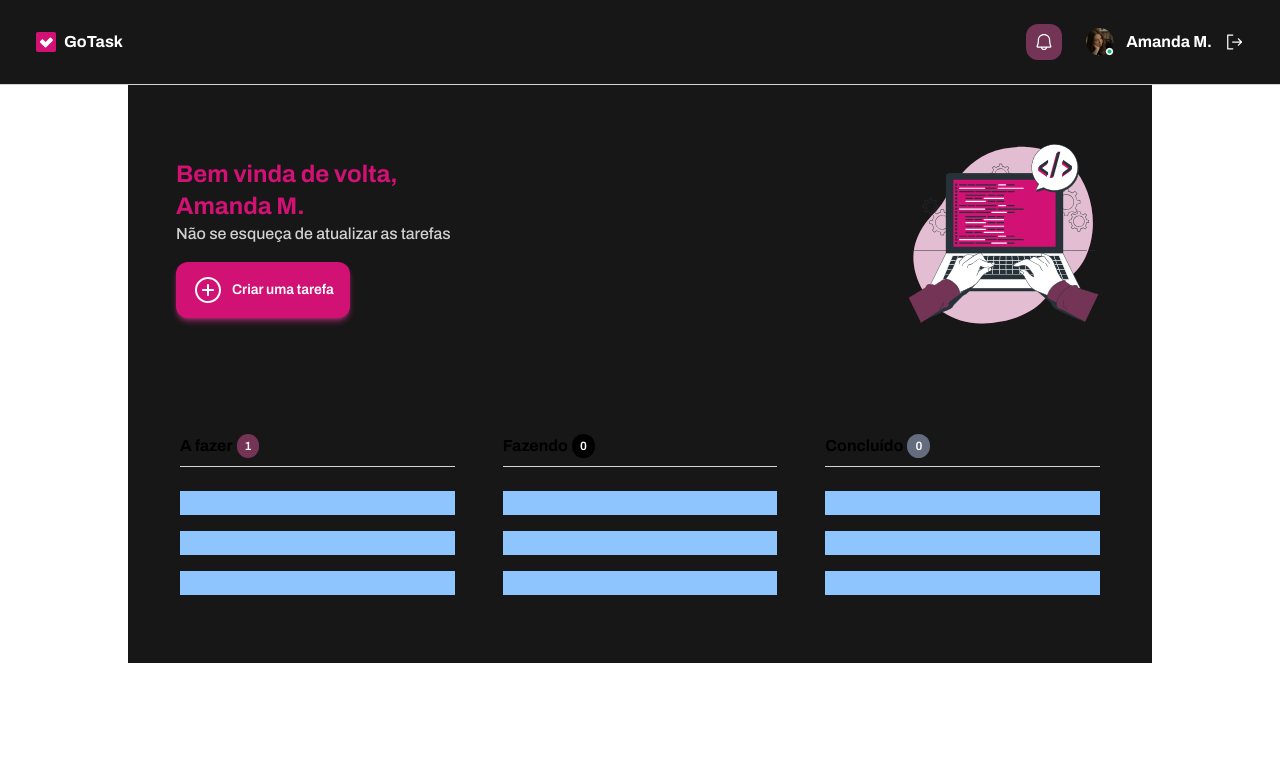
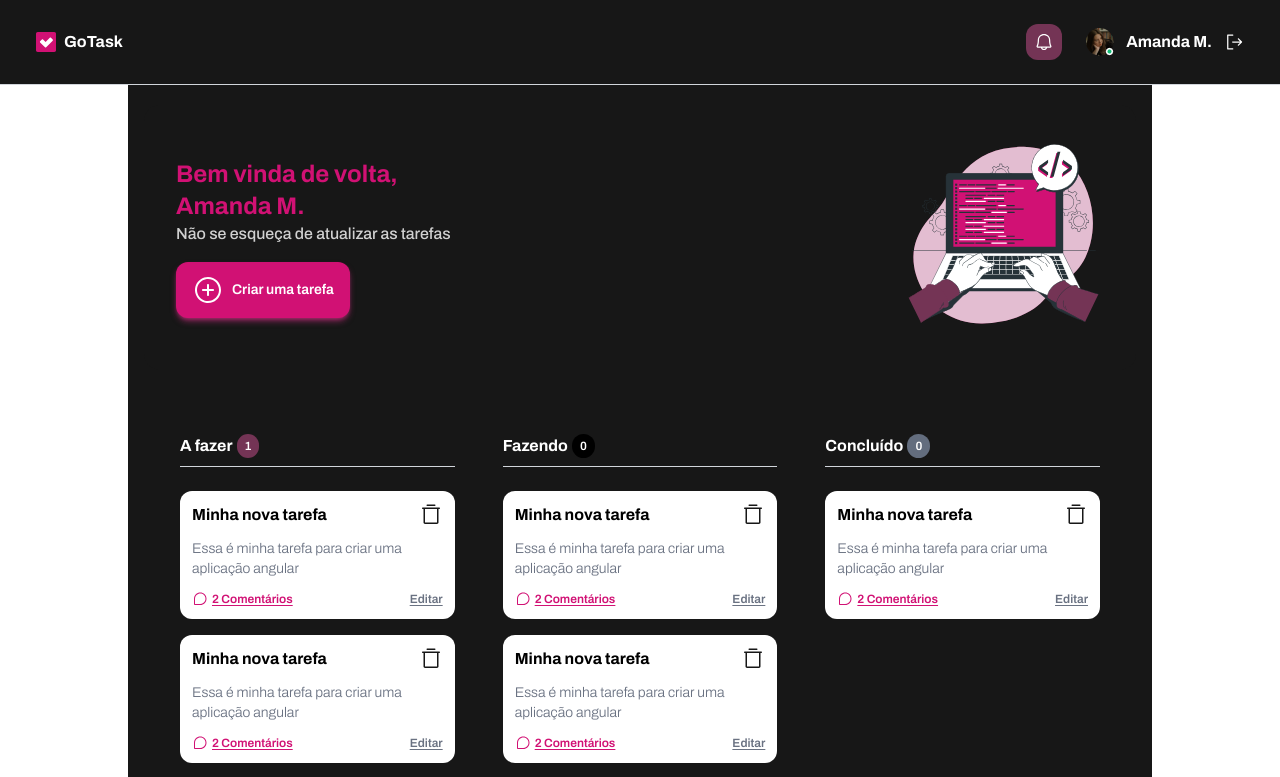
Before and after one commit to AmandaLinger/To-do_List_angular, an Angular app: page / in a window 1280 px wide. Shown: the top 777 px of the page. Built offline with nearby package versions, Linux system fonts and the light colour scheme.

Commit message:
Criando o layout do card das tarefas

```diff
--- a/src/app/components/task-card/task-card.component.html
+++ b/src/app/components/task-card/task-card.component.html
@@ -1 +1,20 @@
-<p>task-card works!</p>
+<div class="p-3 bg-[#ffffff] rounded-xl cursor-grab flex flex-col gap-3">
+  <div class="flex gap-1">
+    <p class="font-bold text-black">Minha nova tarefa</p>
+    <img class="self-start cursor-pointer ml-auto w-6 "
+         src="images/trash-simple.svg" alt="ícone de lixeira">
+  </div>
+
+  <p class="font-light text-sm text-gray-500">Essa é minha tarefa para criar uma
+    aplicação angular</p>
+
+  <div class="flex items-center gap-1">
+    <img class="h-4" src="images/chat-teardrop.svg" alt="ícone de comentário">
+    <p class="font-semibold text-xs text-[#D11174] underline
+      underline-offset-2 cursor-pointer">2 Comentários</p>
+
+
+    <p class="font-semibold text-xs text-gray-500 underline
+      underline-offset-2 cursor-pointer ml-auto">Editar</p>
+  </div>
+</div>
--- a/src/app/components/task-list-section/task-list-section.component.html
+++ b/src/app/components/task-list-section/task-list-section.component.html
@@ -1,4 +1,6 @@
-<div class="p-3 mb-6 flex overflow-x-auto scrollbar-hidden">
+<div class="p-3 mb-6 flex overflow-x-auto text-white">
+
+  <!-- a fazer -->
   <div class="flex-1 py-3 px-6 min-w-60 flex flex-col gap-6">
     <div class="py-2 border-b border-[#D1D5DB] flex items-center gap-1">
       <h1 class="font-bold">A fazer</h1>
@@ -6,13 +8,15 @@
     </div>
 
     <div class="flex flex-col gap-4">
-      <div class="bg-blue-300 p-3"></div>
-      <div class="bg-blue-300 p-3"></div>
-      <div class="bg-blue-300 p-3"></div>
+      <app-task-card/>
+      <app-task-card/>
+      <app-task-card/>
+
     </div>
 
   </div>
 
+  <!-- fazendo -->
   <div class="flex-1 py-3 px-6 min-w-60 flex flex-col gap-6">
     <div class="py-2 border-b border-[#D1D5DB] flex items-center gap-1">
       <h1 class="font-bold">Fazendo</h1>
@@ -20,13 +24,13 @@
     </div>
 
     <div class="flex flex-col gap-4">
-      <div class="bg-blue-300 p-3"></div>
-      <div class="bg-blue-300 p-3"></div>
-      <div class="bg-blue-300 p-3"></div>
+      <app-task-card/>
+      <app-task-card/>
     </div>
 
   </div>
 
+  <!-- concluido -->
   <div class="flex-1 py-3 px-6 min-w-60 flex flex-col gap-6">
     <div class="py-2 border-b border-[#D1D5DB] flex items-center gap-1">
       <h1 class="font-bold">Concluído</h1>
@@ -34,9 +38,7 @@
     </div>
 
     <div class="flex flex-col gap-4">
-      <div class="bg-blue-300 p-3"></div>
-      <div class="bg-blue-300 p-3"></div>
-      <div class="bg-blue-300 p-3"></div>
+      <app-task-card/>
     </div>
 
   </div>
--- a/src/app/components/task-list-section/task-list-section.component.ts
+++ b/src/app/components/task-list-section/task-list-section.component.ts
@@ -1,8 +1,11 @@
 import { Component } from '@angular/core';
+import {TaskCardComponent} from '../task-card/task-card.component';
 
 @Component({
   selector: 'app-task-list-section',
-  imports: [],
+  imports: [
+    TaskCardComponent
+  ],
   templateUrl: './task-list-section.component.html',
   styleUrl: './task-list-section.component.css'
 })
--- a/src/app/components/welcome-section/welcome-section.component.html
+++ b/src/app/components/welcome-section/welcome-section.component.html
@@ -1,5 +1,5 @@
-<div class="bg-[#171717] rounded-2xl p-8 flex flex-col gap-7 sm:flex-row-reverse sm: justify-between
-  sm:items-center">
+<div class="bg-[#171717] rounded-2xl p-8 flex flex-col gap-7
+  sm:flex-row-reverse sm: justify-between sm:items-center">
   <div>
     <img src="images/handCoding.svg" alt="imagem de mãos digitando">
   </div>
--- a/src/styles.css
+++ b/src/styles.css
@@ -2,11 +2,6 @@
 
 @import "tailwindcss";
 
-@utility scrollbar-hidden{
-  &::-webkit-scrollbar {
-    display: none;
-  }
-}
 
 html{
   font-family: "Archivo", sans-serif;
```
Also changed, not shown: public/images/chat-teardrop.svg, public/images/trash-simple.svg.
